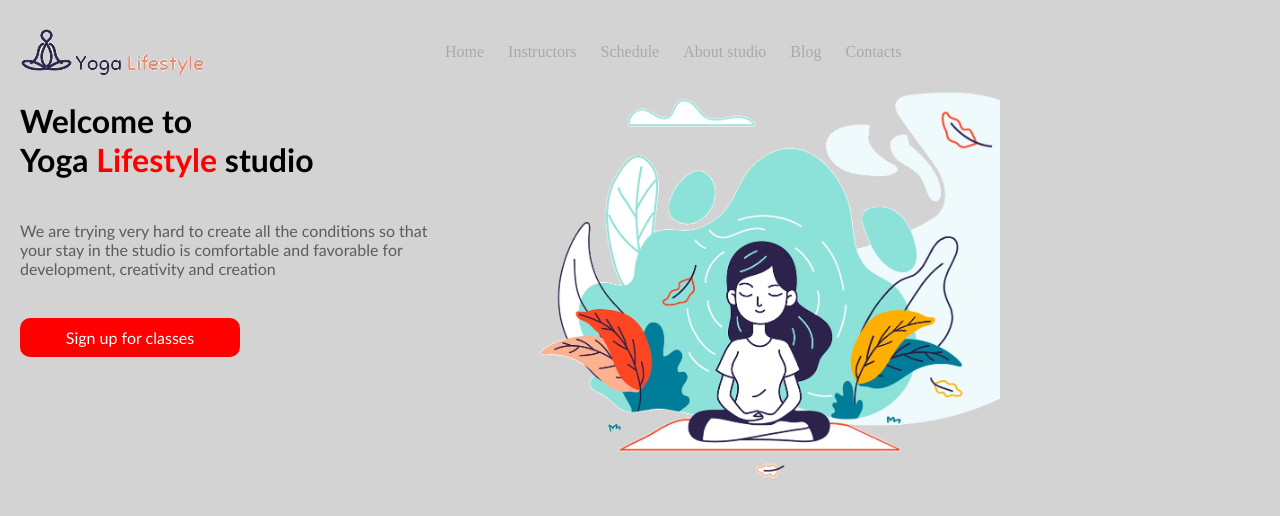
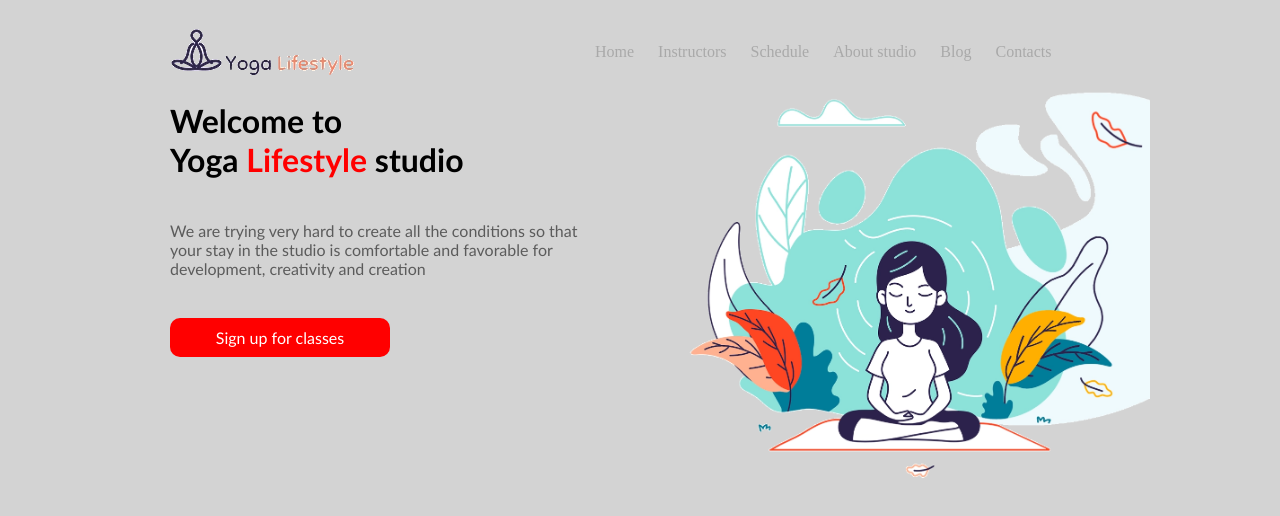
Before and after one commit to SergejsRom/9-yoga, a website: page index.html in a window 1280 px wide. Drawn offline with Linux system fonts and the light colour scheme.

Commit message:
margin left

```diff
--- a/yoga.css
+++ b/yoga.css
@@ -10,6 +10,7 @@ header
     width: 1000px;
     background-color: lightgray;
     margin-top: 20px;
+    margin-left: 150px;
 }
 
 nav {
@@ -35,6 +36,7 @@ main {
     display: inline-block;
     width: 1000px;
     background-color: lightgray;
+    margin-left: 150px;
 }
 
 h1 {
```
